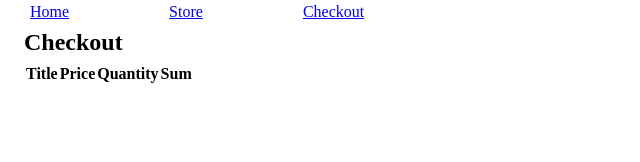
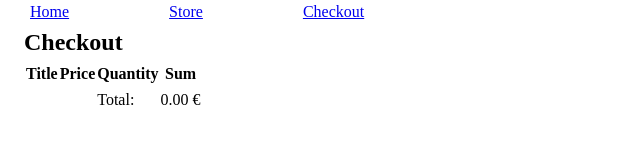
Before and after one commit to 7-RainyDays/Shopping-Cart, a React (Vite) app: page /checkout in a window 1280 px wide. Shown: the top 162 px of the page, without its empty margins (0-640 px from the left). Built offline with nearby package versions, Linux system fonts and the light colour scheme.

Commit message:
display total sum, remove button at checkout

```diff
--- a/src/components/checkout/Checkout.jsx
+++ b/src/components/checkout/Checkout.jsx
@@ -1,14 +1,23 @@
 import Navbar from "../Navbar/Navbar";
 import classes from "./Checkout.module.css";
-import { useState, useMemo } from "react";
+import { useState } from "react";
 
 export default function Checkout({ cartItems, setCartItems }) {
+  const total = cartItems.reduce(
+    (sum, item) => sum + item.price * item.quantity,
+    0
+  );
+
+  const deleteItem = (id) =>
+    setCartItems((prev) => prev.filter((item) => item.id !== id));
+
   return (
     <>
       <Navbar />
       <div className={classes.checkoutTable}>
         <h2>Checkout</h2>
         <table>
+          <tbody>
             <tr>
               <th>Title</th>
               <th>Price</th>
@@ -17,16 +26,23 @@ export default function Checkout({ cartItems, setCartItems }) {
               <th></th>
             </tr>
             {cartItems?.map((item) => (
-            <tr>
+              <tr key={item.id}>
                 <td>{item.title}</td>
-              <td>{item.price}</td>
+                <td>{item.price.toFixed(2)}</td>
                 <td>{item.quantity}</td>
                 <td>{item.quantity * item.price}</td>
                 <td>
-                <button onClick={setCartItems}>x</button>
+                  <button onClick={() => deleteItem(item.id)}>x</button>
                 </td>
               </tr>
             ))}
+            <tr>
+              <td></td>
+              <td></td>
+              <td>Total:</td>
+              <td> {total.toFixed(2)} €</td>
+            </tr>
+          </tbody>
         </table>
       </div>
     </>
--- a/src/components/store/ProductCard.jsx
+++ b/src/components/store/ProductCard.jsx
@@ -36,7 +36,7 @@ export default function ProductCard({ item, setCartItems }) {
           <ProductStars rating={item.rating.rate} count={item.rating.count} />
         </div>
       </div>
-      <p>{item.price}€</p>
+      <p>{item.price.toFixed(2)}€</p>
 
       <div>
         <button onClick={changeQuantity} value="-1">
```
Lines whose indentation alone changed are shown as unchanged.
